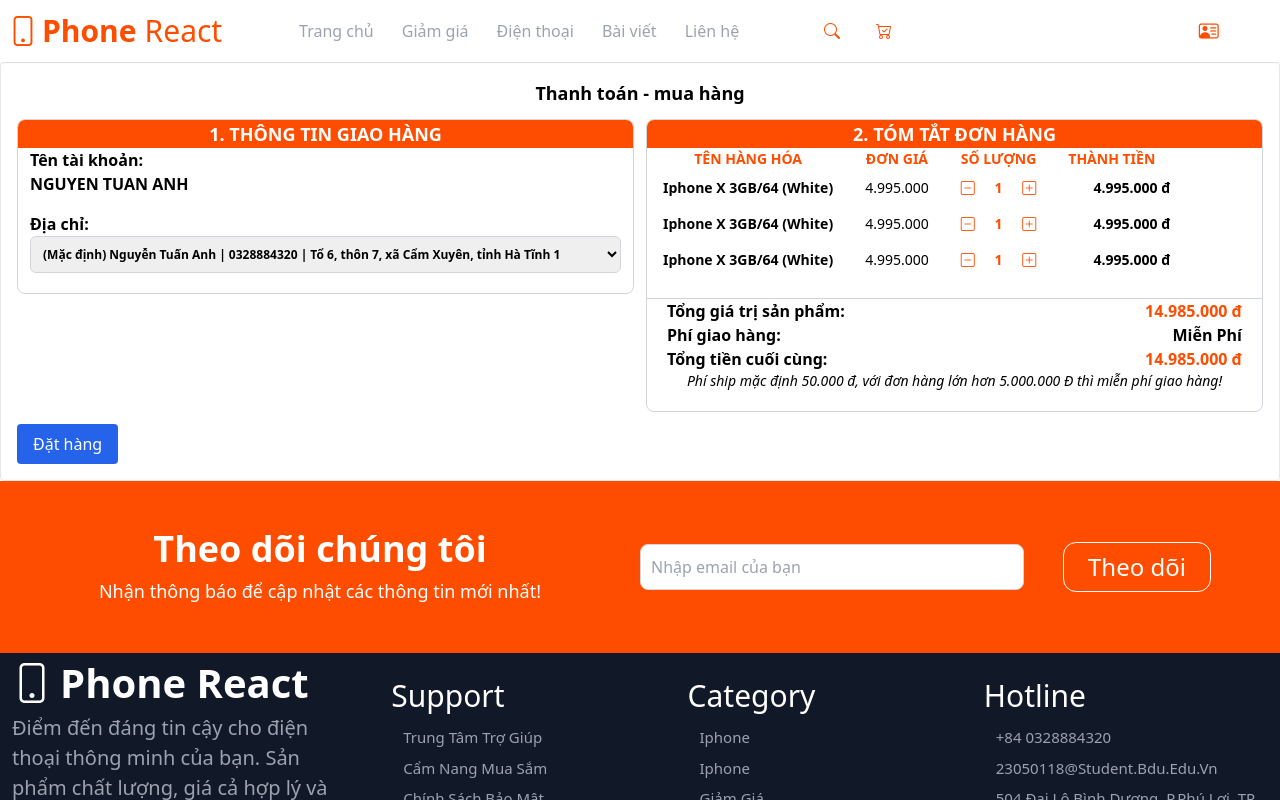
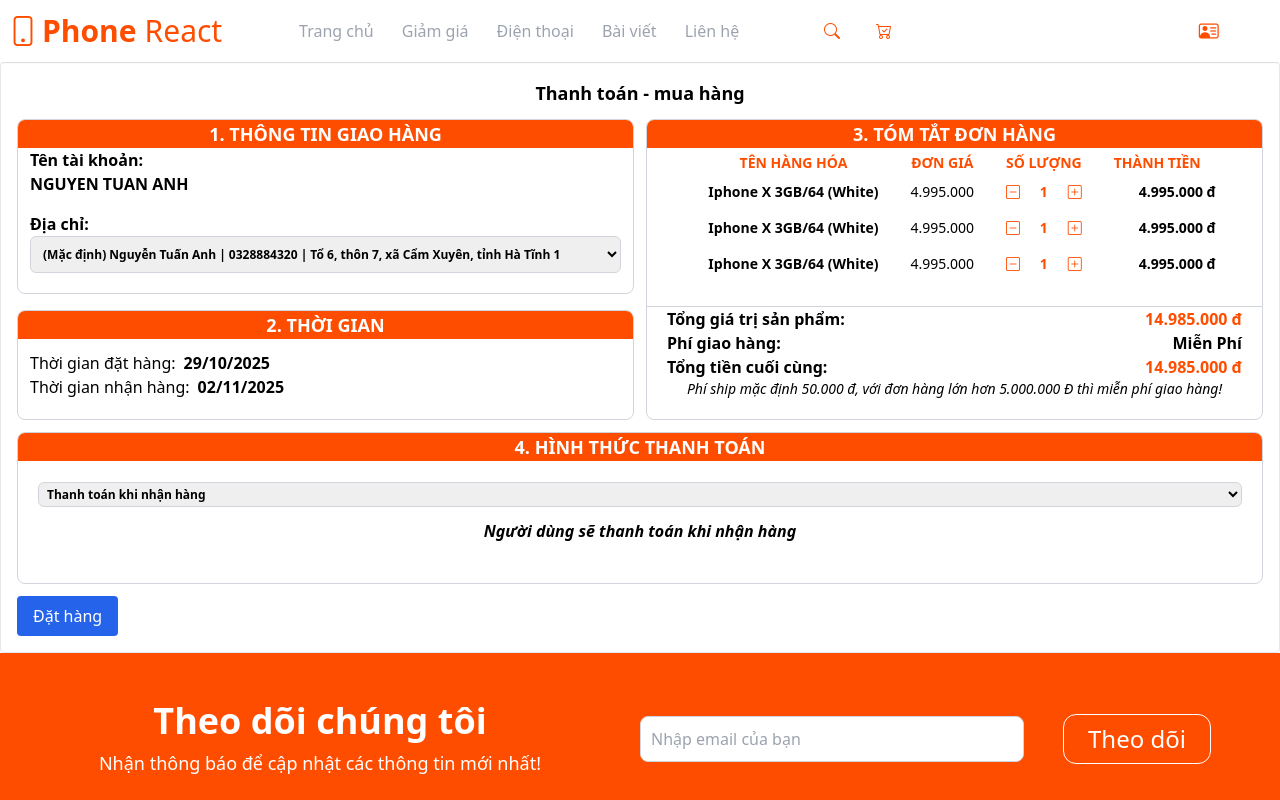
Before and after one commit to NguyenTAnh2005/phone_react, a React (Vite) app in the folder frontend/: page /Order in a window 1280 px wide. Shown: the top 800 px of the page. Built offline with nearby package versions, Linux system fonts and the light colour scheme.

Commit message:
Gần xong ỏder

```diff
--- a/frontend/src/Pages/Account.jsx
+++ b/frontend/src/Pages/Account.jsx
@@ -118,37 +118,3 @@ function Account_NavToggle({ activeTab, setActiveTab }) {
         </div>
     );
 }
-
-
-export const list_cart_product = [
-    {
-        product_id: "ph_1",
-        phone_name: "Iphone X",
-        variant_id: "ph_1__v1",
-        variant_ph_ram: 3,
-        variant_ph_rom: 64,
-        variant_ph_color: "White",
-        variant_ph_final_price: 9320000,
-        variant_img: "eg_phone"
-    },
-    {
-        product_id: "ph_2",
-        phone_name: "Iphone X",
-        variant_id: "ph_2__v1",
-        variant_ph_ram: 3,
-        variant_ph_rom: 64,
-        variant_ph_color: "White",
-        variant_ph_final_price: 9320000,
-        variant_img: "eg_phone"
-    },
-    {
-        product_id: "ph_3",
-        phone_name: "Iphone X",
-        variant_id: "ph_3__v1",
-        variant_ph_ram: 3,
-        variant_ph_rom: 64,
-        variant_ph_color: "White",
-        variant_ph_final_price: 9320000,
-        variant_img: "eg_phone"
-    },
-]
--- a/frontend/src/Pages/Order.jsx
+++ b/frontend/src/Pages/Order.jsx
@@ -1,7 +1,8 @@
 import { useState, version } from "react";
 import { eg_account, list_cart_product, eg_hotline } from "../Data_Test/Data_Home_Test";
-import { priceFormatter } from "../utils/utils";
+import { priceFormatter, strDate } from "../utils/utils";
 
+let QR_img_link = `https://res.cloudinary.com/df5mtvzkn/image/upload/v1762071145/WEB_SELL_PHONE__PROJECT/TEST/Test_IMG/653215d23485b8dbe194_mfuh7w.jpg`;
 
 export function Order({ account = eg_account, hotlineList = eg_hotline, list_product = list_cart_product }) {
 
@@ -40,9 +41,9 @@ export function Order({ account = eg_account, hotlineList = eg_hotline, list_pro
         return 50000;
     }
 
+    // Form gui data tao Order
+    const total_price_first = initDetail.reduce((sum, d) => sum + d.unit_price, 0);
 
-    // Form gui data tao Order
-    const total_price_first = initDetail.reduce((acc, d) => acc + d.unit_price, 0);
     const [formOrderData, setFormOrderData] = useState({
         id: "",
         hotline_id: selectedAddress?.hotline_id || "",
@@ -72,21 +73,38 @@ export function Order({ account = eg_account, hotlineList = eg_hotline, list_pro
         })
     }
 
+    // Xử lý khi thay đổi phương thức thanh toán
+    const [isPaid, setIsPaid] = useState(false);
+    function handlePayOnline() {
+        setIsPaid(true);
+        alert("Bạn đã thanh toán thành công! Do chưa có backend nên dùng tạm cái này!");
+    }
+    const [typePay, setTypePay] = useState("COD");
+    function handleChangeTypePay(typePay_value) {
+        setTypePay(typePay_value);
+        setFormOrderData((prev) => {
+            return { ...prev, type_pay: typePay_value }
+        })
+    }
+
     // Xu ly dat hang
     const handleSubmitOrder = (e) => {
         e.preventDefault();
-        const timeNow = Date.now();
+        const timeNow = new Date(Date.now()).toISOString();
+        const timeRec = new Date(Date.now() + 4 * 24 * 60 * 60 * 1000).toISOString();
         const orderID = `${timeNow}--${account.account_id}--${selectedAddress.hotline_id}`
         // Tạo bản sao dữ liệu mới
         const newOrderData = {
             ...formOrderData,
             id: orderID,
-            buy_time: new Date().toISOString(),
-            rec_time: new Date(Date.now() + 3 * 24 * 60 * 60 * 1000).toISOString(),
+            buy_time: strDate(timeNow),
+            rec_time: strDate(timeRec),
         };
 
         setFormOrderData(newOrderData);
-
+        if (typePay === "Online" && !isPaid) {
+            return alert("Vui lòng thanh toán hoặc đổi hình thức thanh toán!");
+        }
         alert(`Đặt hàng thành công! Xem request tại Dev Tools!!!`);
         console.log("🧾 ORDER SUBMITTED:", newOrderData);
     }
@@ -96,7 +114,7 @@ export function Order({ account = eg_account, hotlineList = eg_hotline, list_pro
             <form onSubmit={handleSubmitOrder} className="p-4 border rounded space-y-3 animate__animated animate__fadeIn">
                 <h2 className="font-bold text-lg text-center">Thanh toán - mua hàng</h2>
                 <div className="grid grid-cols-10 gap-3">
-                    <div className="col-span-full md:col-span-5">
+                    <div className="col-span-full md:col-span-5 flex flex-col justify-between">
                         <OrderAddress
                             account={account}
                             handleChangeQuantity={handleChangeQuantity}
@@ -104,6 +122,7 @@ export function Order({ account = eg_account, hotlineList = eg_hotline, list_pro
                             selectedAddress={selectedAddress}
                             addressList={addressList}
                         />
+                        <OrderTime />
                     </div>
                     <div className="col-span-full md:col-span-5">
                         <OrderPrice
@@ -113,6 +132,9 @@ export function Order({ account = eg_account, hotlineList = eg_hotline, list_pro
                             handleChangeQuantity={handleChangeQuantity}
                         />
                     </div>
+                </div>
+                <div>
+                    <OrderTypePay onChangeTypePay={handleChangeTypePay} typePay={typePay} onPayOnline={handlePayOnline} />
                 </div>
 
                 <button
@@ -183,9 +205,10 @@ function OrderPrice({ list_product, formOrderData, handleChangeQuantity, calcula
     return (
         <div className="border border-gray-300 rounded-lg overflow-hidden pb-5">
             <p className="bg-mainCL text-white text-lg font-semibold uppercase text-center">
-                2. Tóm tắt đơn hàng
+                3. Tóm tắt đơn hàng
             </p>
-            <table className="border-collapse text-sm">
+            <div className="p-1">
+                <table className="border-collapse text-sm m-0 mx-auto">
                     <thead className="uppercase font-medium text-mainCL">
                         <tr className="">
                             <th className=" px-4 ">
@@ -214,6 +237,8 @@ function OrderPrice({ list_product, formOrderData, handleChangeQuantity, calcula
                         ))}
                     </tbody>
                 </table>
+            </div>
+
             <div className="px-5 font-semibold mt-5 border-t border-gray-300 ">
                 <div className="flex justify-between">
                     <span>
@@ -247,11 +272,34 @@ function OrderPrice({ list_product, formOrderData, handleChangeQuantity, calcula
         </div>
     )
 }
-function OrderTypePay() {
 
-}
-function OrdeTime() {
+function OrderTime() {
+    const order_time = new Date(Date.now()).toISOString();
+    const receive_time = new Date(Date.now() + 4 * 24 * 60 * 60 * 1000).toISOString();
+    return (
+        <div className="border border-gray-300 rounded-lg overflow-hidden pb-5">
+            <p className="bg-mainCL text-white text-lg font-semibold uppercase text-center">
+                2. Thời gian
+            </p>
+            <div className="mt-3 ml-3">
+                <span className="me-2">
+                    Thời gian đặt hàng:
+                </span>
+                <span className="font-semibold">
+                    {strDate(order_time)}
+                </span>
+            </div>
 
+            <div className="ml-3">
+                <span className="me-2">
+                    Thời gian nhận hàng:
+                </span>
+                <span className="font-semibold">
+                    {strDate(receive_time)}
+                </span>
+            </div>
+        </div>
+    )
 }
 
 function OrderDetail({ product, value, onChange }) {
@@ -295,3 +343,51 @@ function OrderDetail({ product, value, onChange }) {
         </tr>
     )
 }
+
+function OrderTypePay({ onChangeTypePay, typePay, onPayOnline }) {
+
+
+    return (
+        <div className="border border-gray-300 rounded-lg overflow-hidden pb-5">
+            <p className="bg-mainCL text-white text-lg font-semibold uppercase text-center">
+                4. Hình thức thanh toán
+            </p>
+            <div className="p-5">
+                <select
+                    className="outline-none border border-gray-300 rounded-md w-full px-1 py-0.5 text-xs font-semibold"
+                    onChange={(e) => { onChangeTypePay(e.target.value) }}
+                >
+                    <option value="COD">Thanh toán khi nhận hàng</option>
+                    <option value="Online">Thanh toán Online ngay</option>
+                </select>
+                {typePay === "Online" ?
+                    <div className=" mx-auto flex flex-col items-center gap-3 mt-5">
+                        <p>Vui lòng thanh toán đến mã QR bên dưới</p>
+                        <picture>
+                            <img src={QR_img_link} alt="" className="w-52 rounded-md" />
+                        </picture>
+                        <p>STK: VietcomBank - 1027467880 - NGUYEN TUAN ANH</p>
+
+                        <button type="button" className="bg-mainCL text-white px-2 py-1 rounded-md" onClick={onPayOnline}>
+                            Tôi đã chuyển khoản
+                        </button>
+                    </div>
+                    :
+                    <p className="text-center mt-3 font-semibold italic">
+                        Người dùng sẽ thanh toán khi nhận hàng
+                    </p>
+                }
+            </div>
+        </div>
+    )
+}
+
+function QRPayMent() {
+    return (
+        <div>
+            <picture>
+                <img src={QR_img_link} alt="QR pay Online" />
+            </picture>
+        </div>
+    )
+}
--- a/frontend/src/Pages/ProductDetails.jsx
+++ b/frontend/src/Pages/ProductDetails.jsx
@@ -88,11 +88,11 @@ function InfoBottomItems({ cls_icon, clr_icon, title, content }) {
 
 function InfoBottom({ product, status }) {
     return (
-        <div>
-            <p className="text-center text-3xl font-semibold bg-mainCL text-white py-3">
+        <div className="rounded-lg w-[95%] mx-auto overflow-hidden">
+            <p className="text-center text-3xl font-semibold  bg-mainCL text-white py-3">
                 Chi tiet san pham
             </p>
-            <div className="grid grid-cols-2 sm:grid-cols-3 lg:grid-cols-4 xl:grid-cols-5 gap-4 p-6 bg-gray-50">
+            <div className="grid grid-cols-2 sm:grid-cols-3 lg:grid-cols-4 xl:grid-cols-5 gap-3 p-6 bg-slate-100 rounded-lg">
                 <InfoBottomItems content={product.phone_chip} title={"Chip"} cls_icon="bi bi-cpu" clr_icon="#2563eb" />
                 <InfoBottomItems content={`${product.phone_battery} mAh`} title={"Pin"} cls_icon="bi bi-battery-full" clr_icon="#16a34a" />
                 <InfoBottomItems content={product.phone_system} title={"Hệ điều hành"} cls_icon="bi bi-android" clr_icon="#22c55e" />
--- a/frontend/src/utils/utils.jsx
+++ b/frontend/src/utils/utils.jsx
@@ -39,3 +39,16 @@ export function getDate(dateStr) {
     const [day, month, year] = dateStr.split("/");
     return `${year}-${month.padStart(2, "0")}-${day.padStart(2, "0")}`
 }
+
+//  Hàm đầu vào là Date chuẩn ISOString => đầu ra ngày tháng năm, forUI? "": + h , phut , s
+
+export function strDate(isOString) {
+    const date = new Date(isOString);
+    // 🗓️ Ngày - Tháng - Năm
+    const day = date.getDate().toString();          // 1
+    const month = (date.getMonth() + 1).toString();   // 11 (do tháng bắt đầu từ 0)
+    const year = date.getFullYear();     // 2025
+    const output = `${day.padStart(2, "0")}/${month.padStart(2, "0")}/${year}`
+
+    return output
+}
--- a/frontend/tailwind.config.js
+++ b/frontend/tailwind.config.js
@@ -6,6 +6,7 @@ module.exports = {
     'text-lg',
     'text-xl',
     'text-2xl',
+    `text-mainCL`,
   ],
   content: [
     "./index.html",
@@ -14,11 +15,9 @@ module.exports = {
   theme: {
     extend: {
       colors: {
-        "mainCL": "#ff4d00"
+        "mainCL": "#ff4d00",
+        "navCL": "#FFFFFF"
       },
-      backgroundImage: {
-        "saleGradient": "linear-gradient(to right,#ff1b6b,#45caff)",
-      }
     },
   },
   plugins: [],
```
Also changed, not shown: frontend/src/Layout/header.jsx (+8 -3 lines), 1 other file (tests, documents, lock files or other folders). Lines whose indentation alone changed are shown as unchanged.
